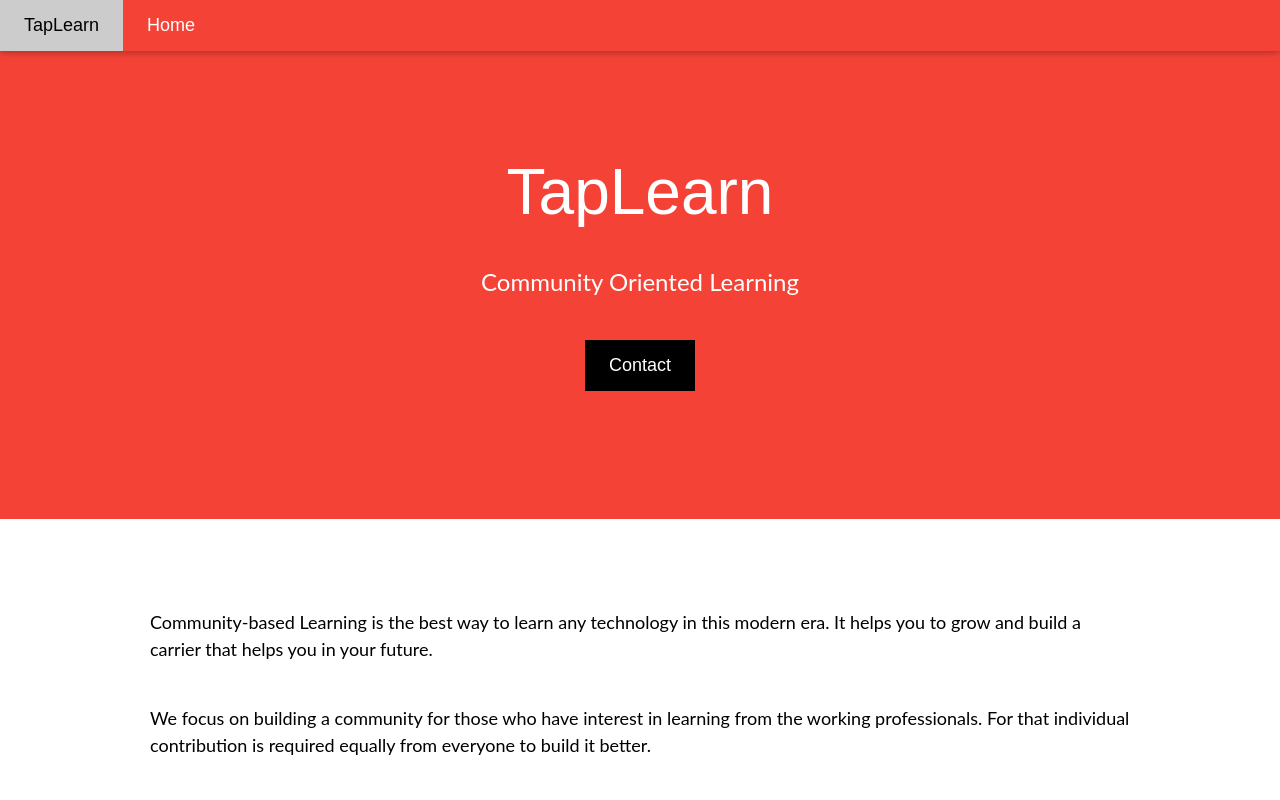
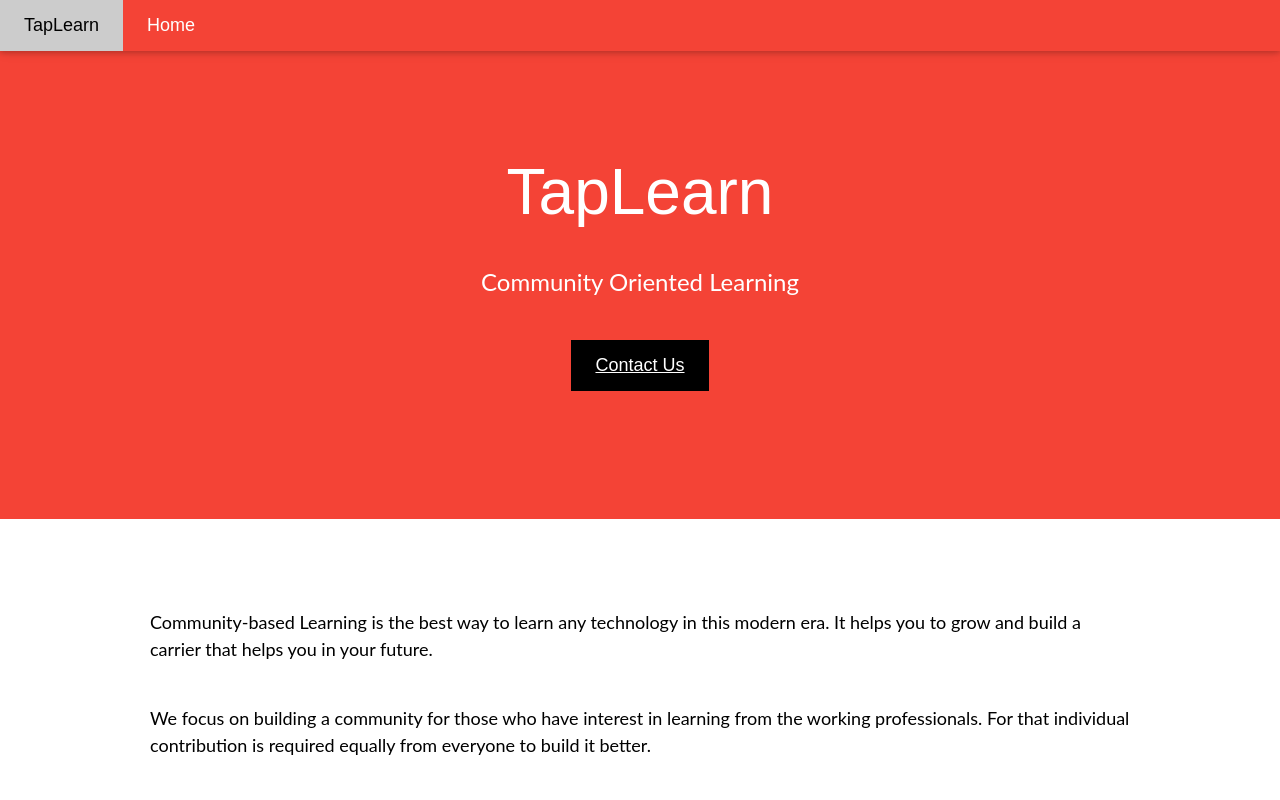
Before and after one commit to eldhosejoys/TapLearn, a plain HTML site: page index.html in a window 1280 px wide. Shown: the top 800 px of the page. Drawn offline with nearby package versions, Linux system fonts and the light colour scheme; a small style sheet from the web is missing.

Commit message:
added email link for testing

```diff
--- a/index.html
+++ b/index.html
@@ -53,7 +53,7 @@
     <header class="w3-container w3-red w3-center" style="padding:128px 16px">
         <h1 class="w3-margin w3-jumbo">TapLearn</h1>
         <p class="w3-xlarge">Community Oriented Learning</p>
-        <button class="w3-button w3-black w3-padding-large w3-large w3-margin-top">Contact</button>
+        <button class="w3-button w3-black w3-padding-large w3-large w3-margin-top"><a href="mailto:info@taplearn.in" target="_blank">Contact Us</a></button>
     </header>
 
     <!-- First Grid -->
```
